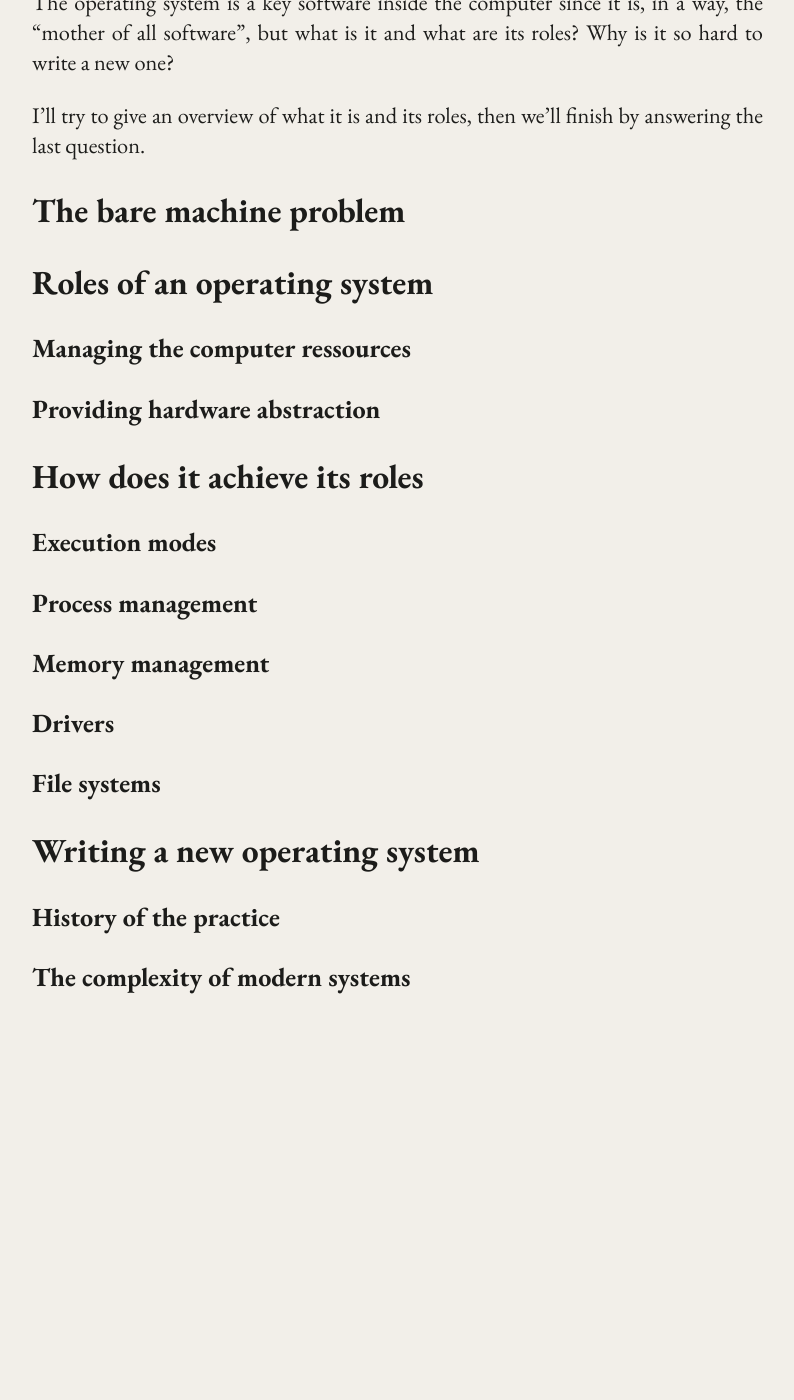
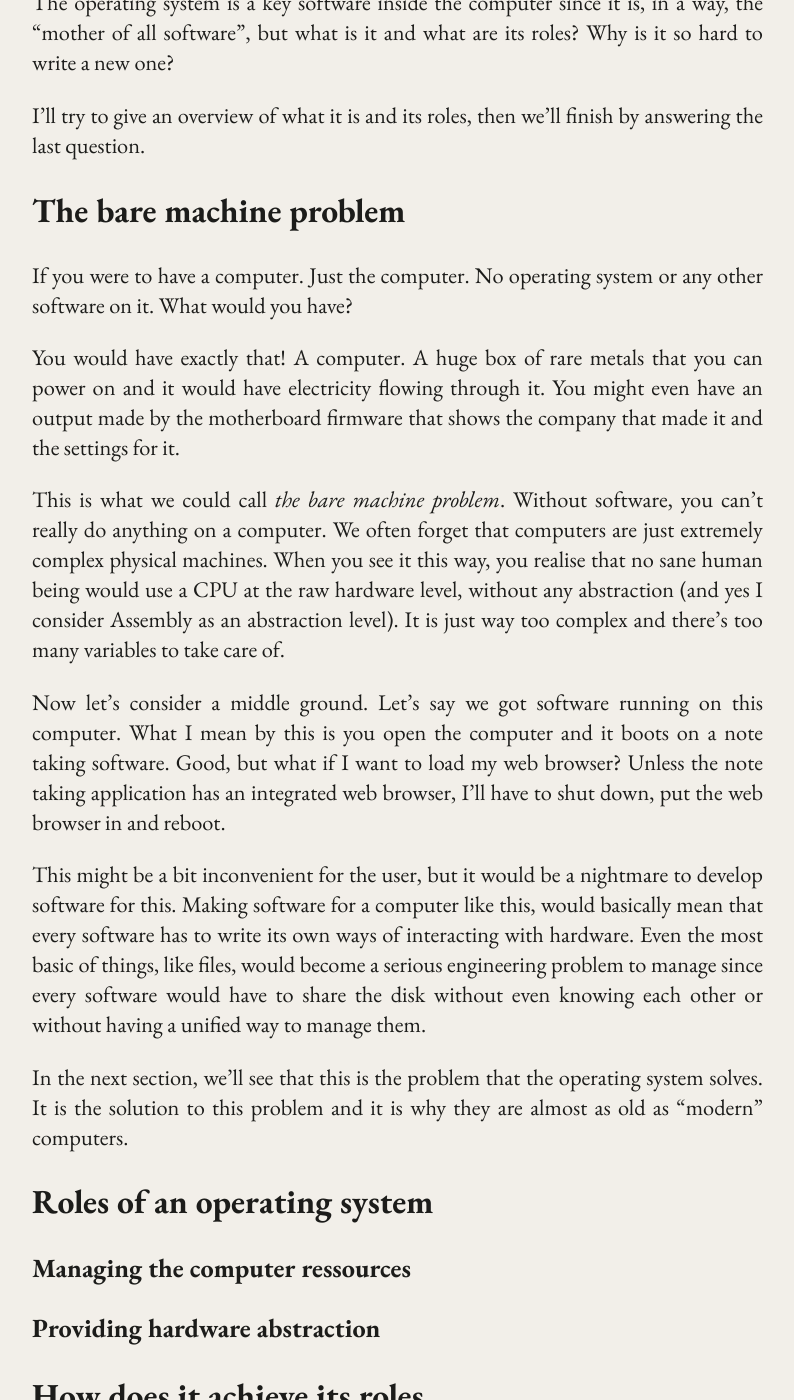
Before and after one commit to eFournierRobert/eFournierRobert.github.io, a Jekyll site: the page built from _posts/btob/2026-03-11-os.md, in a window 1280 px wide and 1400 px high, scrolled down 371 px. Shown: the whole window, without its empty margins (178-972 px from the left). Built offline with Jekyll 4.4.1, drawn with Linux system fonts in a browser that asks for light colours; before the commit the page ends 1391 px from its top, so only the background shows below that.

Commit message:
First section of article

```diff
--- a/_posts/btob/2026-03-11-os.md
+++ b/_posts/btob/2026-03-11-os.md
@@ -29,6 +29,42 @@ then we'll finish by answering the last question.
 
 ## The bare machine problem
 
+If you were to have a computer. Just the computer. No operating system
+or any other software on it. What would you have?
+
+You would have exactly that! A computer. A huge box of rare metals
+that you can power on and it would have electricity flowing through it.
+You might even have an output made by the motherboard firmware that shows
+the company that made it and the settings for it.
+
+This is what we could call *the bare machine problem*. Without software,
+you can't really do anything on a computer. We often forget that
+computers are just extremely complex physical machines. When you see it
+this way, you realise that no sane human being would use a CPU at the
+raw hardware level, without any abstraction (and yes I consider
+Assembly as an abstraction level). It is just way too complex and there's too many variables
+to take care of.
+
+Now let's consider a middle ground. Let's say we got software running
+on this computer. What I mean by this is you open the computer and
+it boots on a note taking software. Good, but what if I want to
+load my web browser? Unless the note taking application has an
+integrated web browser, I'll have to shut down, put the web browser
+in and reboot.
+
+This might be a bit inconvenient for the user, but it would be
+a nightmare to develop software for this. Making software for
+a computer like this, would basically mean that every software
+has to write its own ways of interacting with hardware. Even
+the most basic of things, like files, would become a serious engineering
+problem to manage since every software would have to share the disk
+without even knowing each other or without having a unified way to
+manage them.
+
+In the next section, we'll see that this is the problem that the
+operating system solves. It is the solution to this problem and it
+is why they are almost as old as "modern" computers.
+
 ## Roles of an operating system
 
 ### Managing the computer ressources
```
